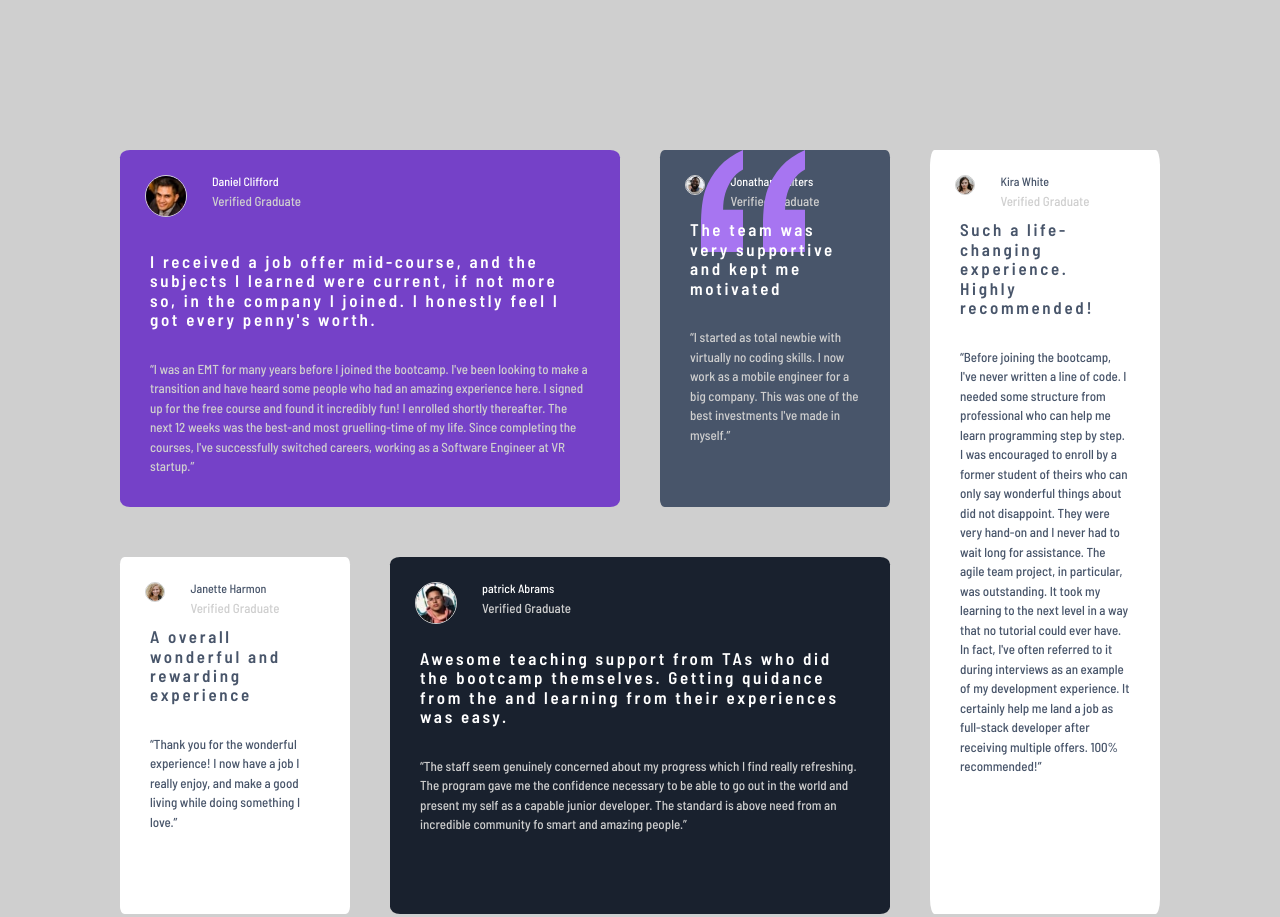
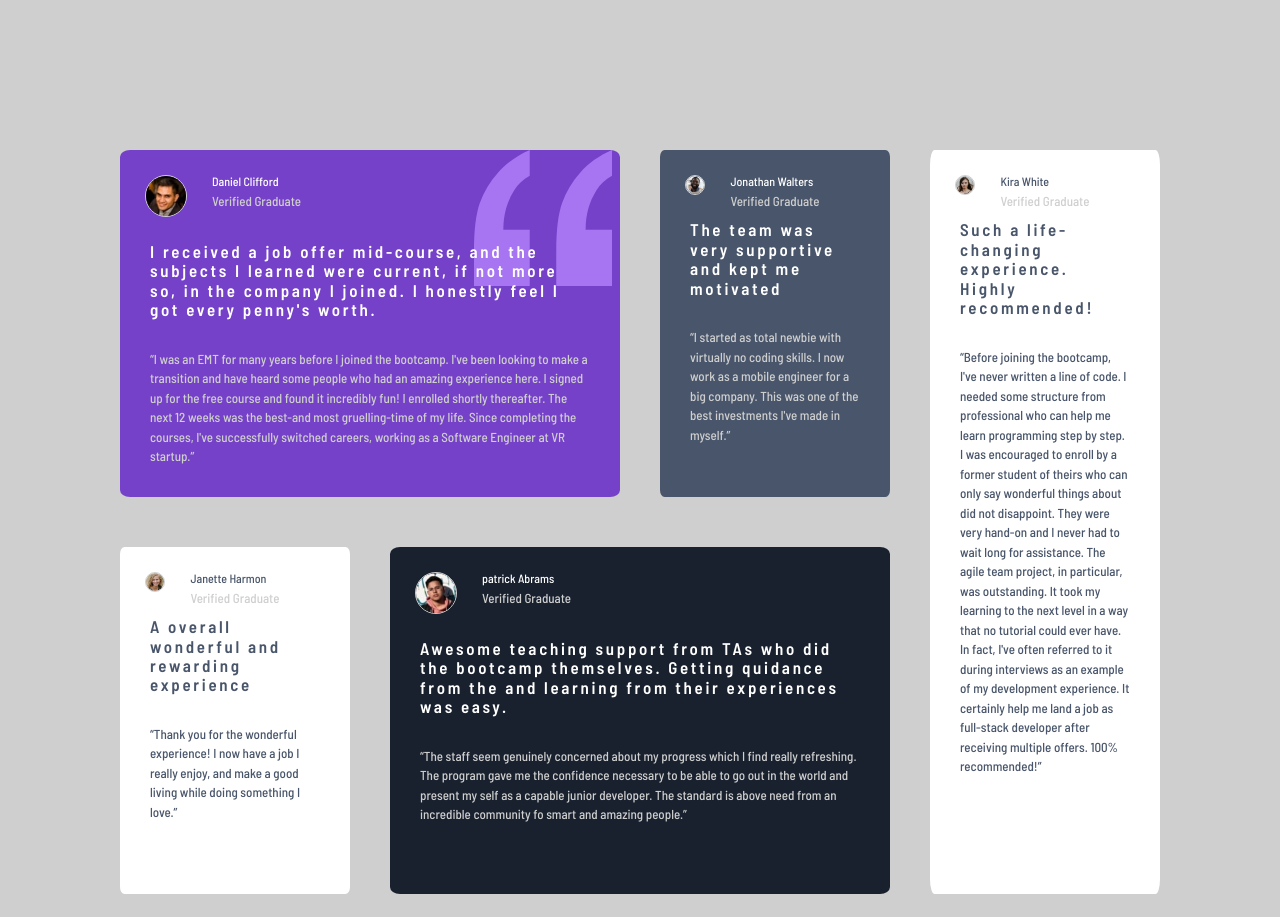
Before and after one commit to Miron-Silviu/testimonials-grid, a plain HTML site: page index.html in a window 1280 px wide. Drawn offline with Linux system fonts and the light colour scheme.

Commit message:
Fix : Fix quotation media queries for desktop       and delete components folder.

```diff
--- a/css/style.css
+++ b/css/style.css
@@ -55,9 +55,8 @@ body {
 }
 .quotation__image {
   position: absolute;
-  left: 66%;
-  height: 12%;
-  overflow: hidden;
+  left: 60%;
+  height: 25%;
 }
 p {
   margin: 0;
@@ -116,7 +115,7 @@ p {
   border-radius: var(--border-radius);
 }
 
-@media screen and (min-width: 800px) {
+@media screen and (min-width: 1024px) {
   .testimonial__grid {
     grid-template: repeat(2, 1fr) / repeat(4, 1fr);
     margin: 10rem;
@@ -127,7 +126,8 @@ p {
     grid-column: 1 / span 2;
   }
   .quotation__image {
-    position: relative;
+    left: 37%;
+    height: 17%;
   }
   .second-user-card {
     grid-column: 3 / 4;
```
Also changed, not shown: components/daniel-clifford.html (deleted).
